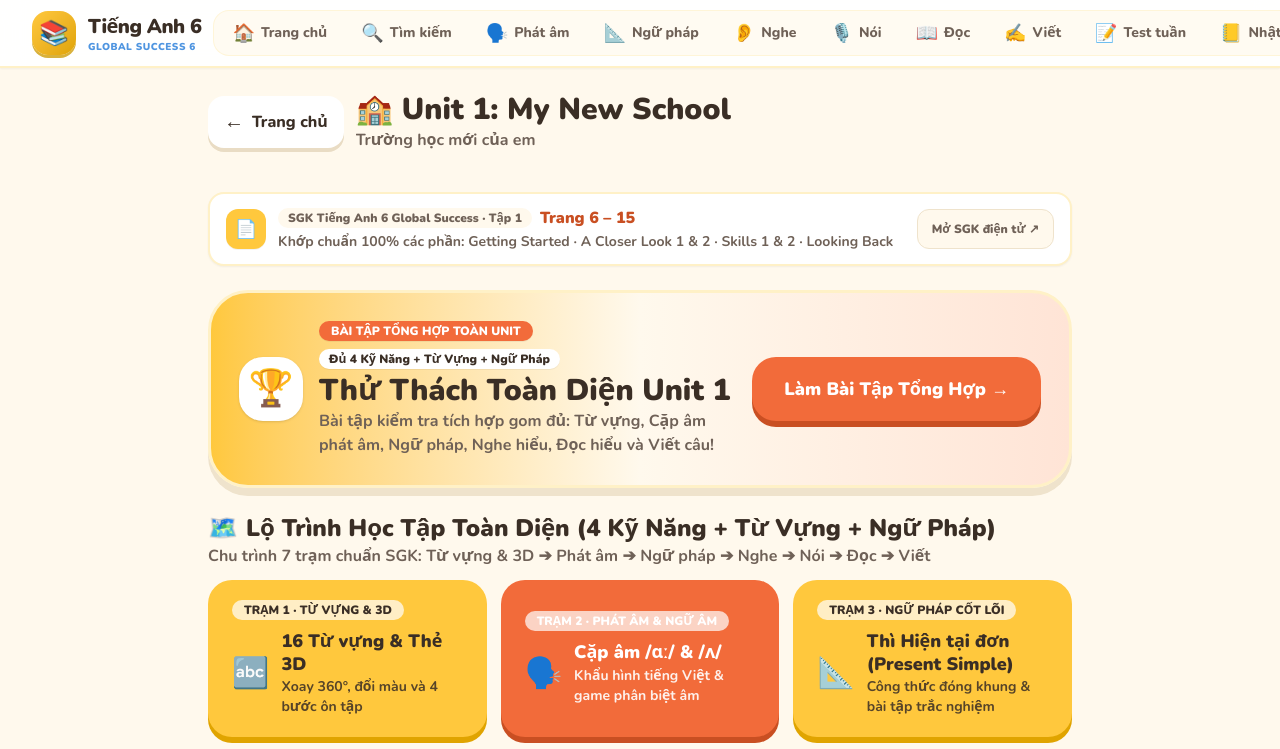
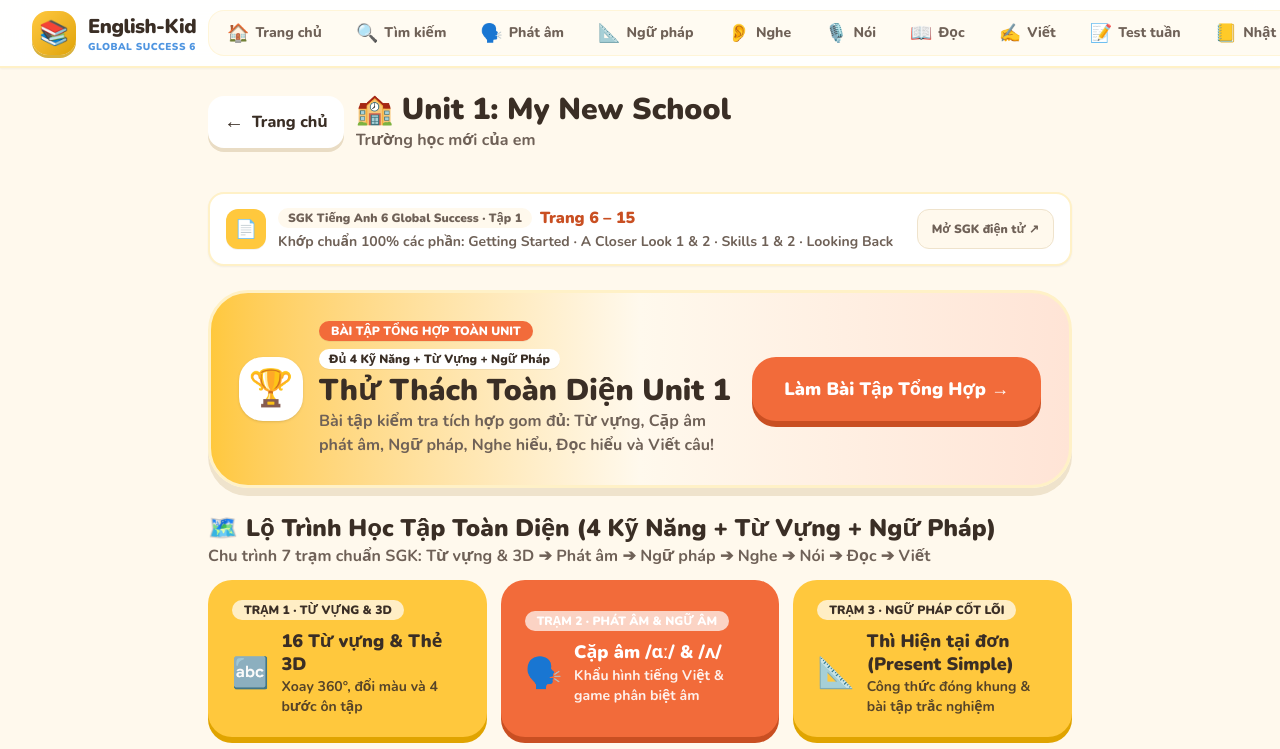
Before and after one commit to nghiatnhcmue/English-kid, a React (Vite) app: page /#/unit/1 in a window 1280 px wide. Shown: the top 749 px of the page. Built offline with nearby package versions, Linux system fonts and the light colour scheme.

Commit message:
chore: rename application branding from Tiếng Anh 6 to English-Kid

```diff
--- a/index.html
+++ b/index.html
@@ -5,8 +5,8 @@
     <link rel="icon" type="image/svg+xml" href="./favicon.svg" />
     <meta name="viewport" content="width=device-width, initial-scale=1.0, viewport-fit=cover" />
     <meta name="theme-color" content="#FFC83D" />
-    <meta name="description" content="Học từ vựng Tiếng Anh 6 (Global Success) cho bạn mới bắt đầu" />
-    <title>Tiếng Anh 6</title>
+    <meta name="description" content="English-Kid – Học Tiếng Anh 6 (Global Success) 4 kỹ năng" />
+    <title>English-Kid</title>
   </head>
   <body>
     <div id="root"></div>
--- a/src/components/TeacherAssignmentManager.jsx
+++ b/src/components/TeacherAssignmentManager.jsx
@@ -132,7 +132,7 @@ export default function TeacherAssignmentManager() {
 
   const copyZaloMessage = (assign) => {
     const url = getAssignmentUrl(assign.code);
-    const msg = `Kính gửi Quý Phụ huynh và các em học sinh lớp ${assign.targetClass === 'all' ? '6' : assign.targetClass},\nThầy/Cô gửi bài tập tuần này trên ứng dụng Tiếng Anh 6:\n📌 Bài: ${assign.title}\n⏰ Hạn nộp: ${assign.deadline || 'Chủ Nhật tuần này'}\n📝 Lời dặn: ${assign.note || 'Các em cố gắng hoàn thành tốt nhé!'}\n👉 Link làm bài trực tiếp: ${url}\n(Bấm vào link là làm được ngay, không cần đăng nhập phức tạp).\nChúc các em học tập vui vẻ!`;
+    const msg = `Kính gửi Quý Phụ huynh và các em học sinh lớp ${assign.targetClass === 'all' ? '6' : assign.targetClass},\nThầy/Cô gửi bài tập tuần này trên ứng dụng English-Kid:\n📌 Bài: ${assign.title}\n⏰ Hạn nộp: ${assign.deadline || 'Chủ Nhật tuần này'}\n📝 Lời dặn: ${assign.note || 'Các em cố gắng hoàn thành tốt nhé!'}\n👉 Link làm bài trực tiếp: ${url}\n(Bấm vào link là làm được ngay, không cần đăng nhập phức tạp).\nChúc các em học tập vui vẻ!`;
     navigator.clipboard?.writeText(msg);
     setCopiedZaloId(assign.code);
     setTimeout(() => setCopiedZaloId(null), 2500);
--- a/src/components/TeacherGuide.jsx
+++ b/src/components/TeacherGuide.jsx
@@ -5,7 +5,7 @@ export default function TeacherGuide() {
   const [activeSection, setActiveSection] = useState('customize');
   const [copiedSample, setCopiedSample] = useState(false);
 
-  const sampleZaloMsg = `Kính gửi Quý Phụ huynh và các em học sinh lớp 6,\nThầy/Cô gửi bài tập ôn luyện tuần này trên ứng dụng Tiếng Anh 6:\n📌 Bài tập: Ôn luyện từ vựng & Luyện phát âm chuẩn\n⏰ Hạn hoàn thành: 21:00 Chủ Nhật tuần này\n👉 Link làm bài trực tiếp: https://english-kid.nghiaedu.workers.dev/#/?assign=TA6-W01-825\n(Các em học sinh bấm vào link là vào thẳng bài làm, không cần cài đặt phần mềm phức tạp).\nChúc các em học tập vui vẻ và đạt nhiều điểm 10!`;
+  const sampleZaloMsg = `Kính gửi Quý Phụ huynh và các em học sinh lớp 6,\nThầy/Cô gửi bài tập ôn luyện tuần này trên ứng dụng English-Kid:\n📌 Bài tập: Ôn luyện từ vựng & Luyện phát âm chuẩn\n⏰ Hạn hoàn thành: 21:00 Chủ Nhật tuần này\n👉 Link làm bài trực tiếp: https://english-kid.nghiaedu.workers.dev/#/?assign=TA6-W01-825\n(Các em học sinh bấm vào link là vào thẳng bài làm, không cần cài đặt phần mềm phức tạp).\nChúc các em học tập vui vẻ và đạt nhiều điểm 10!`;
 
   const copySampleMsg = () => {
     navigator.clipboard?.writeText(sampleZaloMsg);
--- a/src/i18n/vi.js
+++ b/src/i18n/vi.js
@@ -1,6 +1,6 @@
 // Toàn bộ chữ trên giao diện. Muốn thêm ngôn ngữ khác chỉ cần tạo file tương tự.
 export const t = {
-  appName: 'Tiếng Anh 6',
+  appName: 'English-Kid',
   nav: { home: 'Trang chủ', test: 'Test tuần', journal: 'Nhật ký', settings: 'Cài đặt' },
   common: {
     back: 'Quay lại',
@@ -140,7 +140,7 @@ export const t = {
     print: 'In bảng điểm / Lưu PDF',
     exportTitle: 'Xuất báo cáo kết quả',
     week: 'Tuần',
-    reportFor: 'Báo cáo kết quả học tập Tiếng Anh 6',
+    reportFor: 'Báo cáo kết quả học tập English-Kid (Tiếng Anh 6)',
     printedAt: 'Ngày in',
     modesDone: 'Số chế độ ôn đã hoàn thành',
     wordsMastered: 'Từ vựng đã ghi nhớ',
@@ -185,6 +185,6 @@ export const t = {
     resetConfirm: 'Em có chắc muốn xóa hết điểm số và bắt đầu lại từ đầu không? Thao tác này không thể hoàn tác.',
     about: 'Giới thiệu về ứng dụng',
     aboutText:
-      'Ứng dụng học từ vựng Tiếng Anh 6 (chương trình mới Global Success) được thiết kế tối giản, trực quan, đặc biệt thân thiện cho học sinh mới làm quen với máy tính. Toàn bộ tiến độ học tập được lưu an toàn trực tiếp trên máy của em.',
+      'Ứng dụng English-Kid (học tiếng Anh 6 chương trình Global Success) được thiết kế tối giản, trực quan, đặc biệt thân thiện cho học sinh mới làm quen với máy tính. Toàn bộ tiến độ học tập được lưu an toàn trực tiếp trên máy của em.',
   },
 };
--- a/vite.config.js
+++ b/vite.config.js
@@ -11,9 +11,9 @@ export default defineConfig({
       registerType: 'autoUpdate',
       includeAssets: ['favicon.svg', 'assets/images/**/*.webp'],
       manifest: {
-        name: 'Tiếng Anh 6 – Học từ vựng',
-        short_name: 'Tiếng Anh 6',
-        description: 'Học từ vựng Tiếng Anh 6 (Global Success) cho bạn mới bắt đầu',
+        name: 'English-Kid – Học Tiếng Anh 6',
+        short_name: 'English-Kid',
+        description: 'English-Kid – Học tiếng Anh 6 (Global Success) 4 kỹ năng',
         lang: 'vi',
         start_url: '/',
         display: 'standalone',
```
